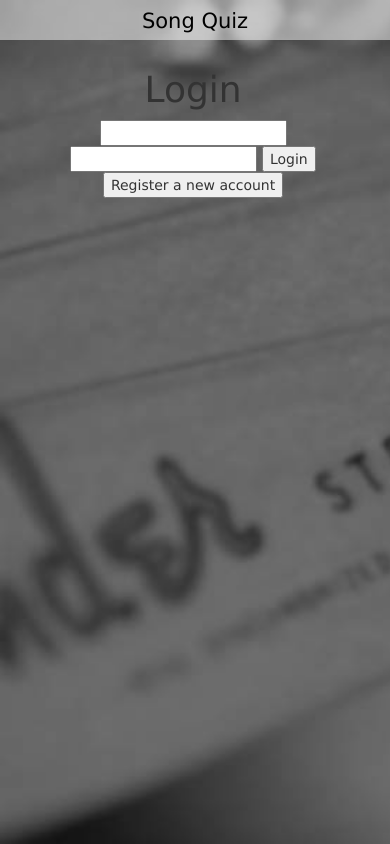
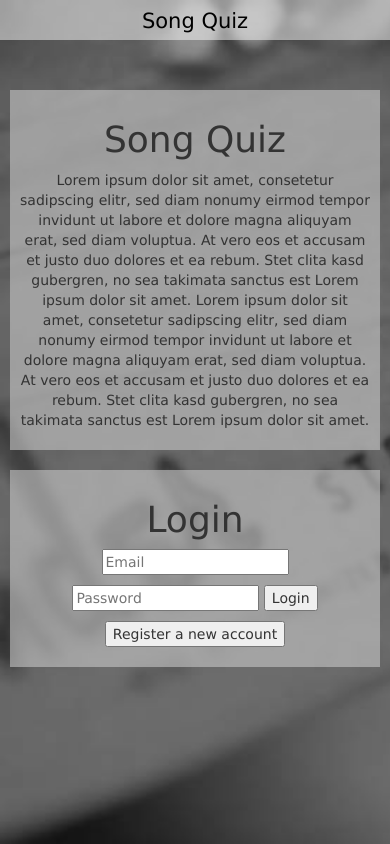
Before and after one commit to widmerin/songquiz, a PHP site: page / in a window 390 px wide. Run offline with PHP 8.4, Linux system fonts and the light colour scheme.

Commit message:
Create content container and responsive CSS

```diff
--- /dev/null
+++ b/css/mobile_style.css
@@ -0,0 +1,9 @@
+@media screen and (max-width: 480px) {
+	main .content {
+		width: 100%;
+	}
+
+	main .content section {
+		min-height: auto;
+	}
+}
--- a/css/style.css
+++ b/css/style.css
@@ -8,6 +8,7 @@ html, body{
     background-image: url("../img/startbg-hell.jpg");
     background-size: cover;
 }
+
 header{
     position: absolute;
     top:0px;
@@ -17,24 +18,34 @@ header{
     width: 100%;
     background-color: rgba(255,255,255,0.5);
 }
+
 header h3{
     font-size: 1.5em;
     color: black;
     margin: 10px 20%;
     text-align: center;
 }
+
 main{
-    position: absolute;
-    top:40px;
-    right:0;
-    left:0;
+    max-width: 1200px;
+    margin: 0 auto;
+    padding-top: 80px;
+    min-height: 300px;
 }
-section {
+
+main .content {
+    width: 50%;
+    float: left;
+}
+
+main .content section {
+    min-height: 300px;
     text-align: center;
+    margin:10px;
+    background: rgba(200, 200, 200, 0.6);
     padding: 10px;
-    height: 97%;
-    width: 99%;
 }
+
 #game button {
     height: 3em;
     margin: 1em;
@@ -66,3 +77,7 @@ section {
 #reg{
     display: none;
 }
+
+button, input, select, textarea {
+    margin-bottom: 10px;
+}
--- a/index.html
+++ b/index.html
@@ -22,6 +22,7 @@
     <link href="css/bootstrap.min.css" rel="stylesheet">
     <link rel="stylesheet" href="css/font-awesome-4.4.0/css/font-awesome.min.css">
     <link rel="stylesheet" type="text/css" href="css/style.css">
+    <link rel="stylesheet" type="text/css" href="css/mobile_style.css">
     <script src="lib/jquery-2.1.4.min.js"></script>
     <script src="js/nav.js"></script>
     <!-- <script src="js/app.js"></script> -->
@@ -35,13 +36,34 @@
 </header>
 <main>
 
+    <!-- Content Left Column-->
+    <section class="content">
+       <section id="intro">
+            <h1>Song Quiz</h1>
+            <p>Lorem ipsum dolor sit amet, consetetur sadipscing elitr, sed diam nonumy eirmod tempor invidunt ut labore et dolore magna aliquyam erat, sed diam voluptua. At vero eos et accusam et justo duo dolores et ea rebum. Stet clita kasd gubergren, no sea takimata sanctus est Lorem ipsum dolor sit amet. Lorem ipsum dolor sit amet, consetetur sadipscing elitr, sed diam nonumy eirmod tempor invidunt ut labore et dolore magna aliquyam erat, sed diam voluptua. At vero eos et accusam et justo duo dolores et ea rebum. Stet clita kasd gubergren, no sea takimata sanctus est Lorem ipsum dolor sit amet.</p>
+       </section>
+        <section id="start">
+            <form method="post">
+                <h1>Game settings</h1>
+                <p>How many songs do you want to guess?
+                    <select name="count">
+                        <option value="1">1</option>
+                        <option value="5">5</option>
+                        <option value="10">10</option>
+                        <option value="15">15</option>
+                    </select></p>
+                <input id="btPlay" type="submit" value="Play now"/>
+            </form>
+        </section>
+    </section>
+
+    <!-- Content Right Column-->
+    <section class="content">
        <section id="login">
             <form method="post">
                 <h1>Login</h1>
-                <input name="email">
-                </input>
-            <input name="pw">
-            </input>
+                    <input name="email" placeholder="Email"></input>
+                <input name="pw" placeholder="Password"></input>
                 <input id="btLogin" type="submit" value="Login"/>
             </form>
             <button id="btNew">Register a new account</button>
@@ -58,21 +80,6 @@
                 <input id="btReg" type="submit" value="Register now"/>
             </form>
         </section>
-
-    <section id="start">
-        <form method="post">
-            <h1>Game settings</h1>
-            <p>How many songs do you want to guess?
-                <select name="count">
-                    <option value="1">1</option>
-                    <option value="5">5</option>
-                    <option value="10">10</option>
-                    <option value="15">15</option>
-                </select></p>
-            <input id="btPlay" type="submit" value="Play now"/>
-        </form>
-    </section>
-
         <section id="game">
             <span>
             <div>
@@ -98,6 +105,12 @@
         <section id="score">
 
         </section>
+    </section>
+
+</main>
+
+
+
 </main>
 </body>
 </html>
```
Lines whose indentation alone changed are shown as unchanged.
